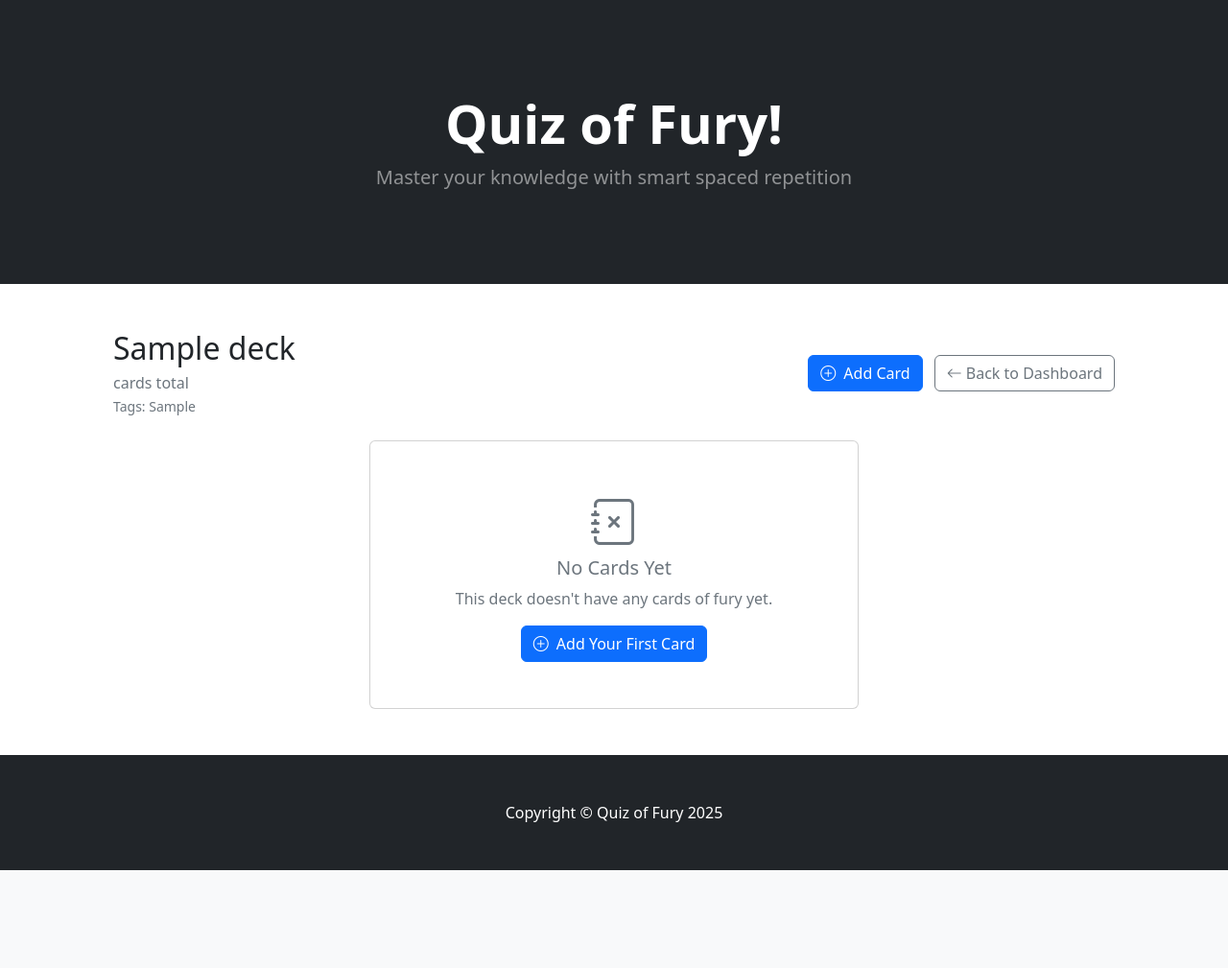
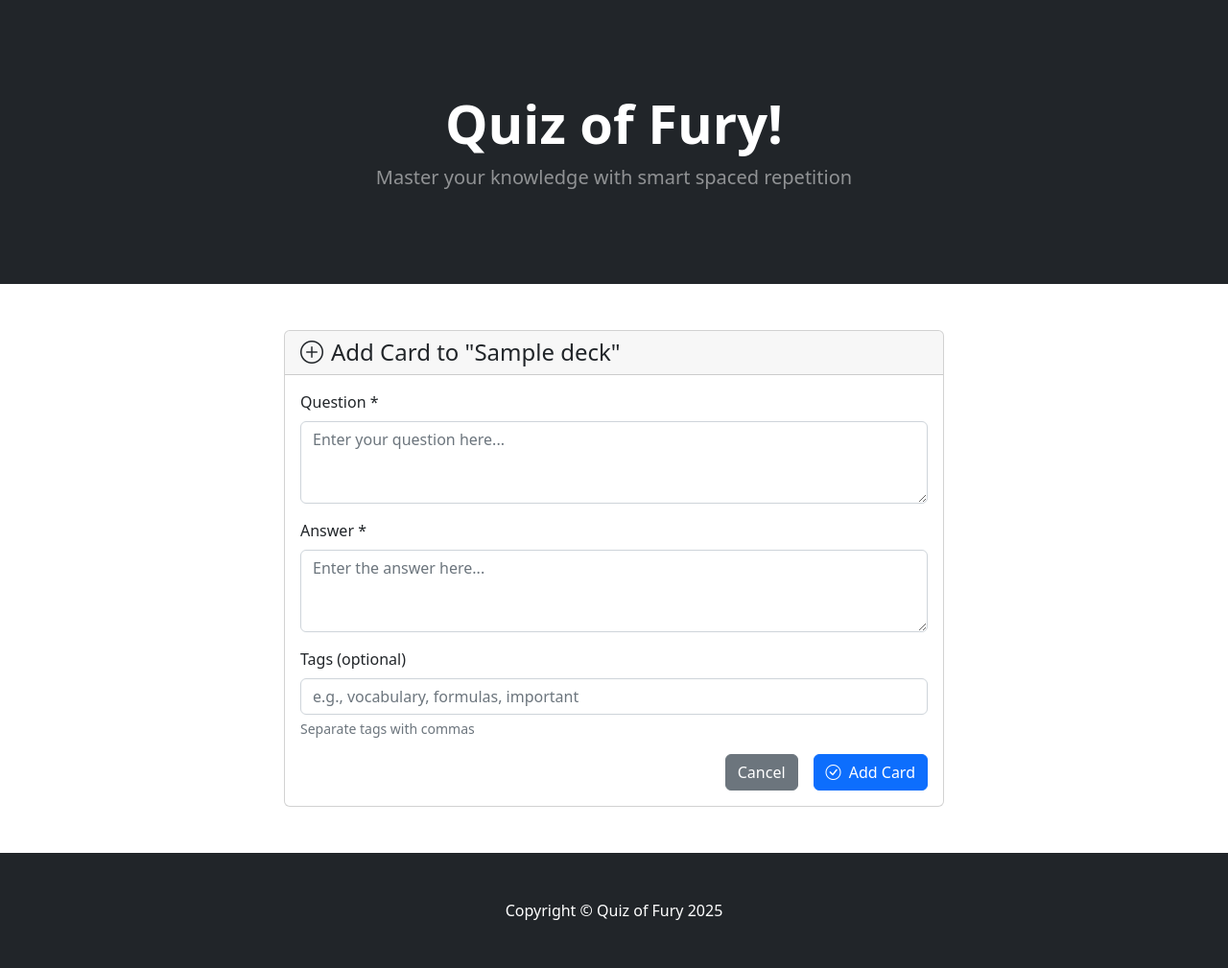
Before and after one commit to DanielTKC/quiz_of_fury, a Django app: page /deck/1/add/ in a window 1280 px wide. Shown: the part 57-1066 px from the top of the page at 96% size. Before the commit the page ends 964 px from the top, so only its background shows below. Run offline with Django 5.2, Linux system fonts and the light colour scheme; tables that the repository leaves empty hold one stand-in row (values such as "Sample post"); some libraries are stand-ins or nearby versions.

Commit message:
add card

```diff
--- a/src/quiz_of_fury/urls.py
+++ b/src/quiz_of_fury/urls.py
@@ -9,7 +9,6 @@ from django.shortcuts import redirect
 
 urlpatterns = [
     path('', include('quiz.urls')),  # Redirect root URL to quiz app
-    path('quiz/', include('quiz.urls')),
     path('admin/', admin.site.urls),
     path("accounts/profile/", profile_view, name="account_profile"),
     path("accounts/", include('allauth.urls')),
--- a/src/templates/quiz/add_card.html
+++ b/src/templates/quiz/add_card.html
@@ -2,73 +2,65 @@
 {% load static %}
 
 {% block content %}
-
 <section class="py-5">
     <div class="container px-4 px-lg-5">
+        <div class="row justify-content-center">
+            <div class="col-lg-8">
+                <div class="card">
+                    <div class="card-header">
+                        <h4 class="mb-0">
+                            <i class="bi-plus-circle me-2"></i>Add Card to "{{ deck.deck_name }}"
+                        </h4>
+                    </div>
 
-        <!-- Deck Header -->
-        <div class="row mb-4">
-            <div class="col">
-                <div class="d-flex justify-content-between align-items-center">
-                    <div>
-                        <h2 class="mb-1">{{ deck.deck_name }}</h2>
-                        <p class="text-muted mb-0">{{ total_cards }} card{% if total_cards != 1 %}s{% endif %} total</p>
-                        {% if deck.tags %}
-                            <small class="text-secondary">Tags: {{ deck.tags }}</small>
-                        {% endif %}
-                    </div>
-                    <div>
-                        <a href="{% url 'add_card' deck.id %}" class="btn btn-primary me-2">
-                            <i class="bi-plus-circle me-1"></i>
-                            Add Card
-                        </a>
-                        <a href="{% url 'index' %}" class="btn btn-outline-secondary">
-                            <i class="bi-arrow-left me-1"></i>Back to Dashboard
-                        </a>
+                    <div class="card-body">
+                        <form method="post">
+
+                            {% csrf_token %}
+
+                            <div class="mb-3">
+                                <label for="question" class="form-label">Question *</label>
+                                <textarea class="form-control"
+                                         id="question"
+                                         name="question"
+                                         rows="3"
+                                         placeholder="Enter your question here..."
+                                         required></textarea>
+                            </div>
+
+                            <div class="mb-3">
+                                <label for="answer" class="form-label">Answer *</label>
+                                <textarea class="form-control"
+                                         id="answer"
+                                         name="answer"
+                                         rows="3"
+                                         placeholder="Enter the answer here..."
+                                         required></textarea>
+                            </div>
+
+                            <div class="mb-3">
+                                <label for="tags" class="form-label">Tags (optional)</label>
+                                <input type="text"
+                                       class="form-control"
+                                       id="tags"
+                                       name="tags"
+                                       placeholder="e.g., vocabulary, formulas, important">
+
+                                <div class="form-text">Separate tags with commas</div>
+
+                            </div>
+                            <div class="d-grid gap-2 d-md-flex justify-content-md-end">
+                                <a href="{% url 'deck_detail' deck.id %}" class="btn btn-secondary me-md-2">Cancel</a>
+                                <button type="submit" class="btn btn-primary">
+                                    <i class="bi-check-circle me-1"></i>
+                                    Add Card
+                                </button>
+                            </div>
+                        </form>
                     </div>
                 </div>
             </div>
         </div>
-
-        <!-- Cards Display -->
-        {% if cards %}
-            <div class="row">
-                {% for card in cards %}
-                <div class="col-md-6 col-lg-4 mb-3">
-                    <div class="card">
-                        <div class="card-body">
-                            <h6 class="card-title text-primary">Question:</h6>
-                            <p class="card-text">{{ card.question }}</p>
-                            <h6 class="card-title text-success">Answer:</h6>
-                            <p class="card-text">{{ card.answer }}</p>
-                            {% if card.tags %}
-                                <small class="text-muted">Tags: {{ card.tags }}</small>
-                            {% endif %}
-                        </div>
-                    </div>
-                </div>
-
-                {% endfor %}
-            </div>
-        {% else %}
-            <!-- No cards in deck -->
-            <div class="row justify-content-center">
-                <div class="col-md-6 text-center">
-                    <div class="card">
-                        <div class="card-body py-5">
-                            <i class="bi-journal-x text-muted mb-3" style="font-size: 3rem;"></i>
-                            <h5 class="text-muted">No Cards Yet</h5>
-                            <p class="text-muted">This deck doesn't have any cards of fury yet.</p>
-                            <a href="{% url 'add_card' deck.id %}" class="btn btn-primary">
-                                <i class="bi-plus-circle me-1"></i>
-                                Add Your First Card
-                            </a>
-                        </div>
-                    </div>
-                </div>
-            </div>
-        {% endif %}
     </div>
 </section>
-
 {% endblock %}
```
